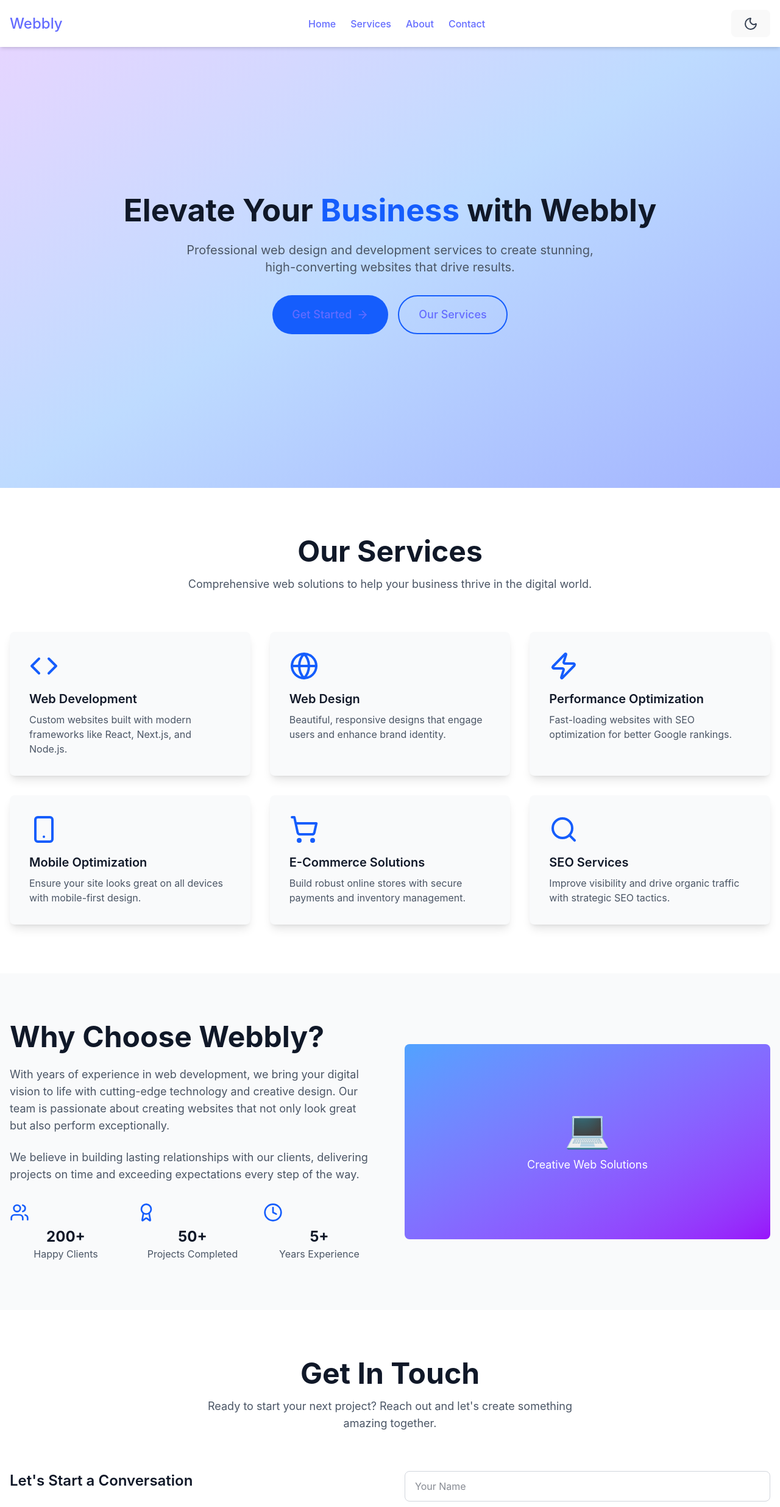
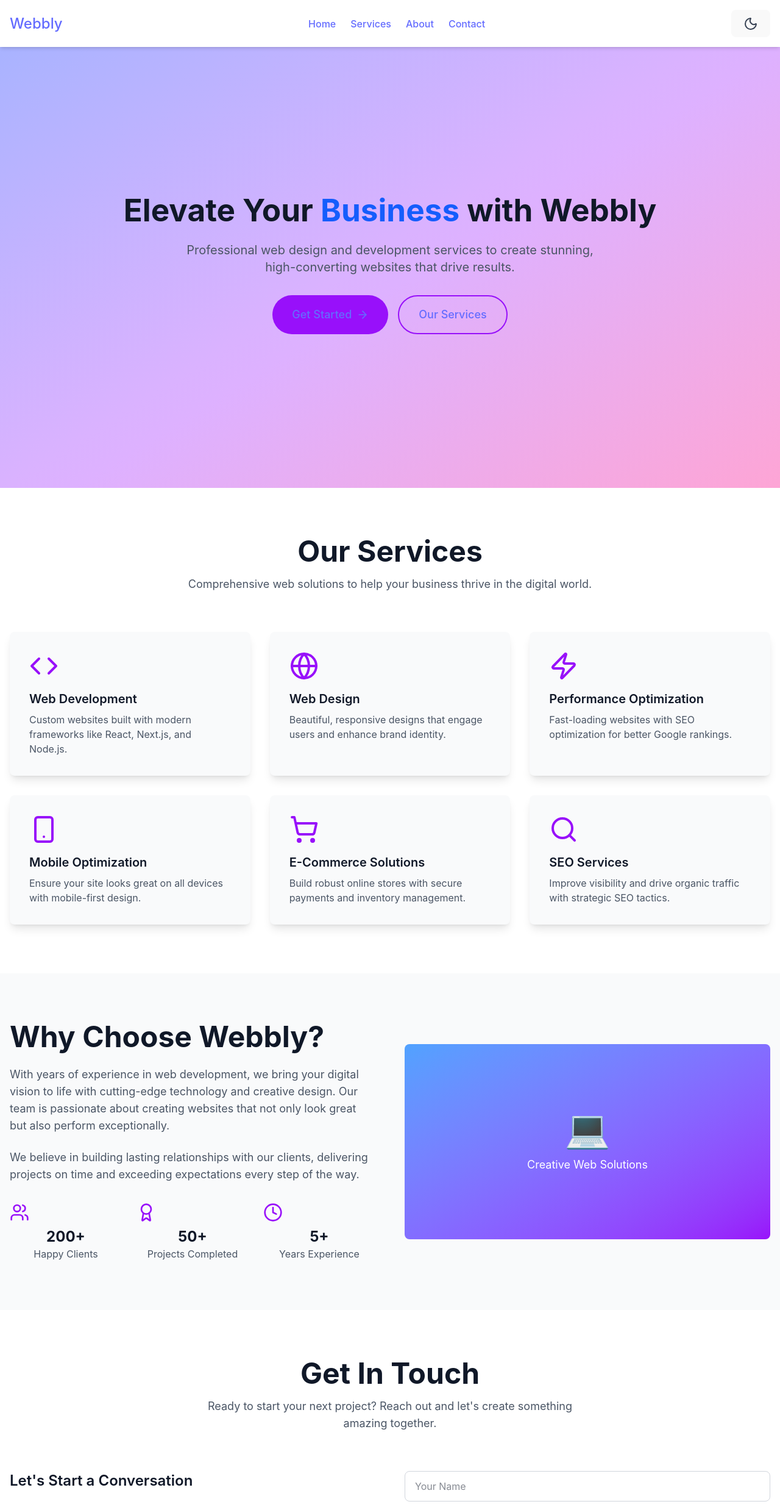
Before and after one commit to WailSolaiman/webbly, a React (Vite) app: page / in a window 1280 px wide. Shown: the top 2471 px of the page at 61% size. Built offline with nearby package versions, Linux system fonts and the light colour scheme.

Commit message:
Improve color scheme: modern purple/indigo gradients, consistent purple palette across components

```diff
--- a/src/components/About.jsx
+++ b/src/components/About.jsx
@@ -8,17 +8,17 @@
 
   const stats = [
     {
-      icon: <Users className="w-8 h-8 text-blue-600" />,
+      icon: <Users className="w-8 h-8 text-purple-600" />,
       number: "200+",
       label: "Happy Clients",
     },
     {
-      icon: <Award className="w-8 h-8 text-blue-600" />,
+      icon: <Award className="w-8 h-8 text-purple-600" />,
       number: "50+",
       label: "Projects Completed",
     },
     {
-      icon: <Clock className="w-8 h-8 text-blue-600" />,
+      icon: <Clock className="w-8 h-8 text-purple-600" />,
       number: "5+",
       label: "Years Experience",
     },
--- a/src/components/Header.jsx
+++ b/src/components/Header.jsx
@@ -16,7 +16,7 @@
           darkMode ? "text-white" : "text-gray-900"
         }`}
       >
-        <a href="#home" className="text-2xl font-bold text-blue-600">
+        <a href="#home" className="text-2xl font-bold text-purple-600">
           Webbly
         </a>
         <ul className="hidden md:flex space-x-6">
--- a/src/components/Hero.jsx
+++ b/src/components/Hero.jsx
@@ -11,8 +11,8 @@
       id="home"
       className={`pt-16 min-h-screen flex items-center ${
         darkMode
-          ? "bg-linear-to-br from-gray-900 to-gray-800"
-          : "bg-linear-to-br from-purple-200 via-blue-200 to-indigo-300"
+          ? "bg-linear-to-br from-slate-900 via-purple-900 to-slate-800"
+          : "bg-linear-to-br from-indigo-300 via-purple-300 to-pink-300"
       }`}
     >
       <div className="w-full px-4 text-center">
@@ -49,14 +49,14 @@
           >
             <a
               href="#contact"
-              className="bg-blue-600 hover:bg-blue-700 text-white px-8 py-4 rounded-full font-semibold text-lg transition-colors inline-flex items-center justify-center group"
+              className="bg-purple-600 hover:bg-purple-700 text-white px-8 py-4 rounded-full font-semibold text-lg transition-colors inline-flex items-center justify-center group"
             >
               Get Started
               <ArrowRight className="ml-2 w-5 h-5 group-hover:translate-x-1 transition-transform" />
             </a>
             <a
               href="#services"
-              className="border-2 border-blue-600 text-blue-600 dark:text-blue-400 px-8 py-4 rounded-full font-semibold text-lg hover:bg-blue-600 hover:text-white transition-colors"
+              className="border-2 border-purple-600 text-purple-600 dark:text-purple-400 px-8 py-4 rounded-full font-semibold text-lg hover:bg-purple-600 hover:text-white transition-colors"
             >
               Our Services
             </a>
--- a/src/components/Services.jsx
+++ b/src/components/Services.jsx
@@ -15,37 +15,37 @@
 
   const services = [
     {
-      icon: <Code className="w-12 h-12 text-blue-600" />,
+      icon: <Code className="w-12 h-12 text-purple-600" />,
       title: "Web Development",
       description:
         "Custom websites built with modern frameworks like React, Next.js, and Node.js.",
     },
     {
-      icon: <Globe className="w-12 h-12 text-blue-600" />,
+      icon: <Globe className="w-12 h-12 text-purple-600" />,
       title: "Web Design",
       description:
         "Beautiful, responsive designs that engage users and enhance brand identity.",
     },
     {
-      icon: <Zap className="w-12 h-12 text-blue-600" />,
+      icon: <Zap className="w-12 h-12 text-purple-600" />,
       title: "Performance Optimization",
       description:
         "Fast-loading websites with SEO optimization for better Google rankings.",
     },
     {
-      icon: <Smartphone className="w-12 h-12 text-blue-600" />,
+      icon: <Smartphone className="w-12 h-12 text-purple-600" />,
       title: "Mobile Optimization",
       description:
         "Ensure your site looks great on all devices with mobile-first design.",
     },
     {
-      icon: <ShoppingCart className="w-12 h-12 text-blue-600" />,
+      icon: <ShoppingCart className="w-12 h-12 text-purple-600" />,
       title: "E-Commerce Solutions",
       description:
         "Build robust online stores with secure payments and inventory management.",
     },
     {
-      icon: <Search className="w-12 h-12 text-blue-600" />,
+      icon: <Search className="w-12 h-12 text-purple-600" />,
       title: "SEO Services",
       description:
         "Improve visibility and drive organic traffic with strategic SEO tactics.",
```
